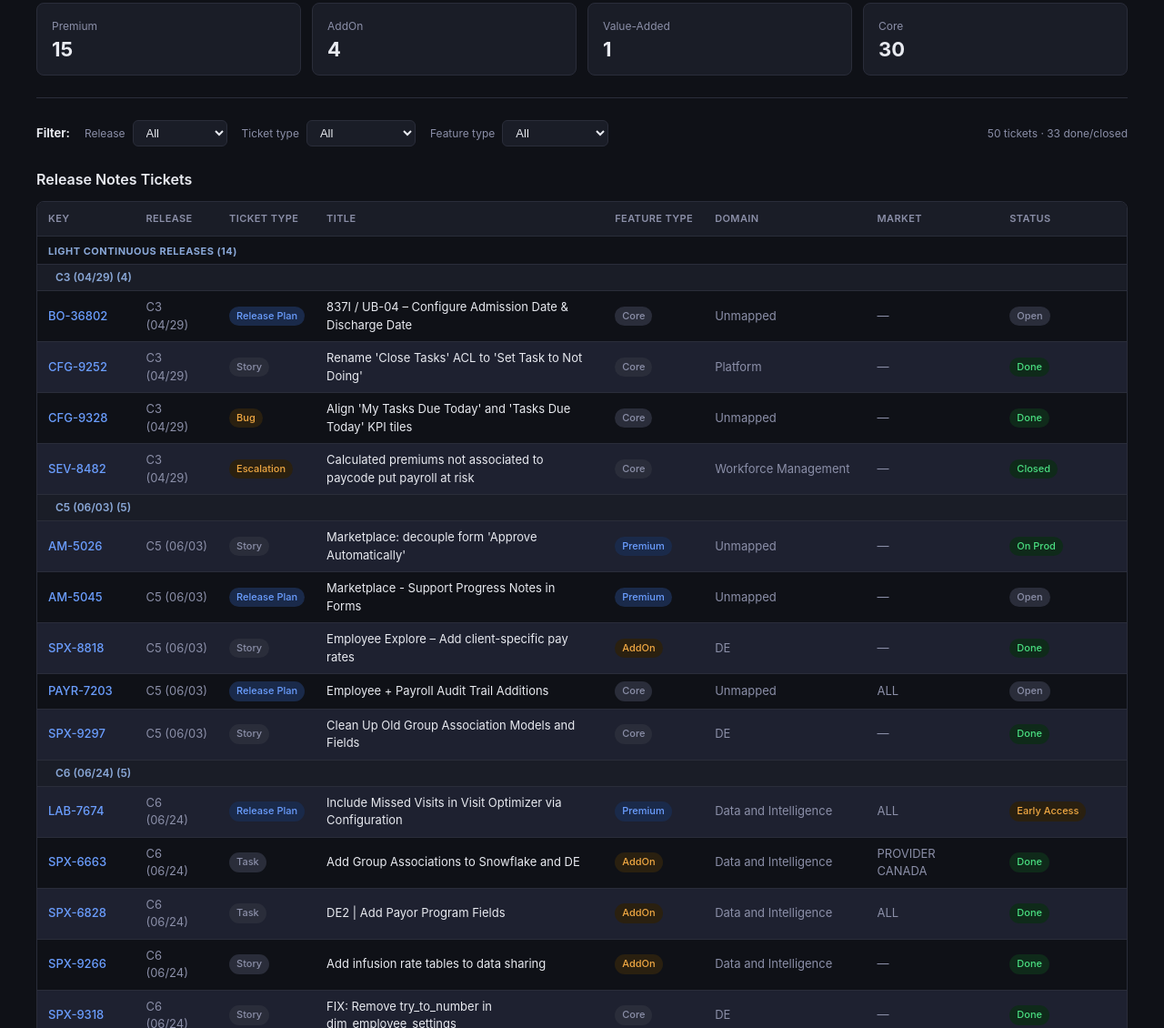
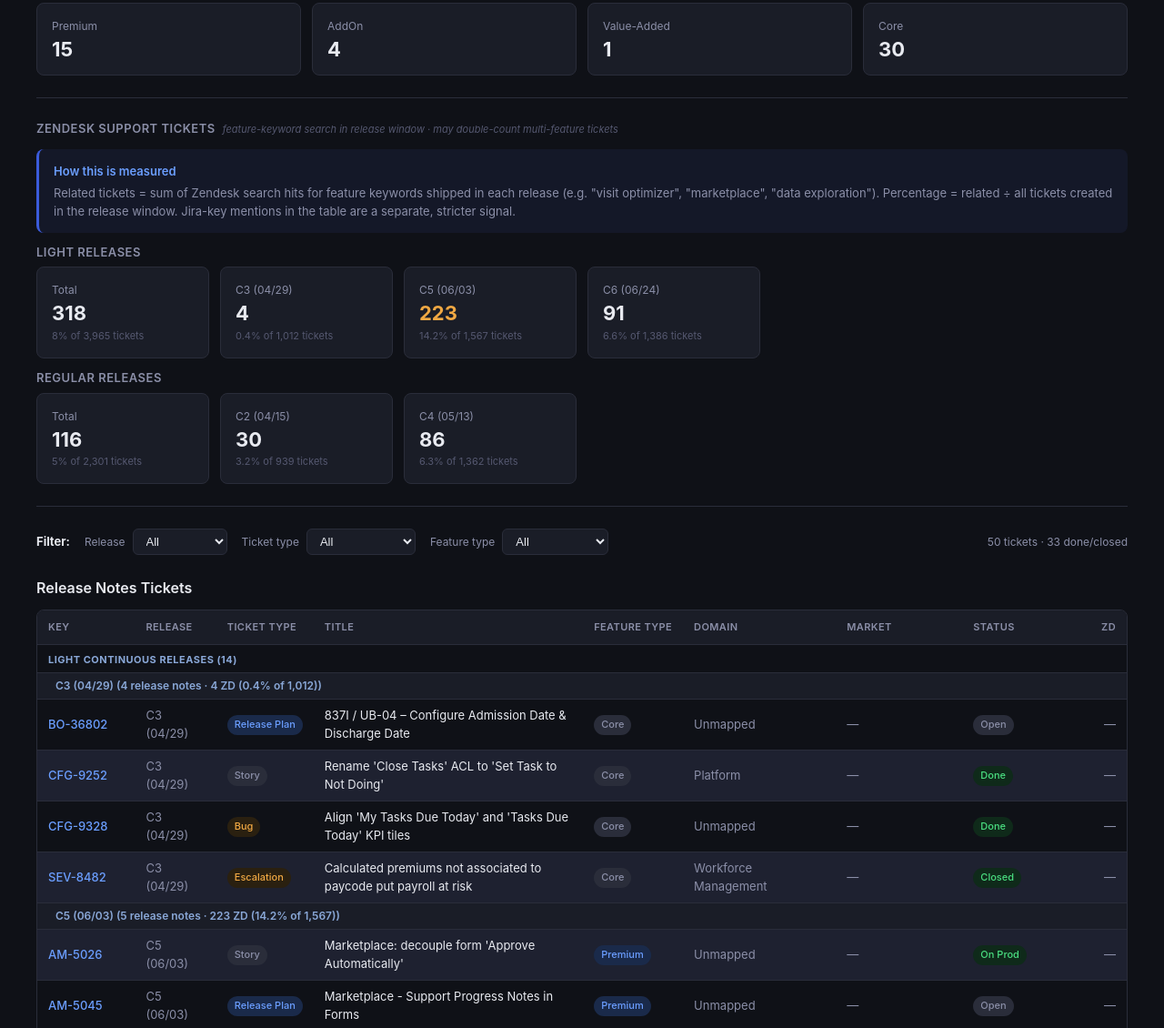
Before and after one commit to martinelachance/continuous-releases-2026, a plain HTML site: page docs/index.html in a window 1280 px wide. Shown: the part 420-1550 px from the top of the page at 91% size. Drawn offline with Linux system fonts and the light colour scheme.

Commit message:
Add Zendesk support ticket counts and share of total per release.
Shows feature-keyword hits in each release window with percentage of all tickets created, grouped by light vs regular releases.

Co-authored-by: Cursor <cursoragent@cursor.com>

```diff
--- a/docs/index.html
+++ b/docs/index.html
@@ -76,6 +76,22 @@
   /* ── Stats ───────────────────────────────────────────── */
   .stat-label { font-size: 12px; color: var(--text-secondary); margin-bottom: 4px; }
   .stat-value { font-size: 22px; font-weight: 700; line-height: 1.1; }
+  .stat-sub { font-size: 11px; color: var(--text-tertiary); margin-top: 4px; }
+  .stat-value.warn { color: var(--pill-warn-fg); }
+
+  .callout {
+    border-radius: 8px;
+    padding: 14px 16px;
+    font-size: 13px;
+    line-height: 1.55;
+    border-left: 3px solid;
+  }
+  .callout-title { font-weight: 600; margin-bottom: 4px; }
+  .callout-note  { background: #141828; border-color: var(--accent-blue); color: var(--text-secondary); }
+  .callout-note  .callout-title { color: var(--text-link); }
+
+  th.right, td.right { text-align: right; }
+  .zd-high { color: var(--pill-warn-fg); font-weight: 600; }
 
   /* ── Pills ───────────────────────────────────────────── */
   .pill {
@@ -232,6 +248,29 @@
 
   <hr class="divider" />
 
+  <!-- Zendesk support -->
+  <div class="stack stack-12">
+    <div class="row row-gap-8">
+      <h3>Zendesk support tickets</h3>
+      <span class="note">feature-keyword search in release window · may double-count multi-feature tickets</span>
+    </div>
+    <div class="callout callout-note">
+      <div class="callout-title">How this is measured</div>
+      Related tickets = sum of Zendesk search hits for feature keywords shipped in each release (e.g. "visit optimizer", "marketplace", "data exploration").
+      Percentage = related ÷ all tickets created in the release window. Jira-key mentions in the table are a separate, stricter signal.
+    </div>
+    <div class="stack stack-6">
+      <h3>Light releases</h3>
+      <div class="grid-6" id="light-zd-stats"></div>
+    </div>
+    <div class="stack stack-6">
+      <h3>Regular releases</h3>
+      <div class="grid-6" id="regular-zd-stats"></div>
+    </div>
+  </div>
+
+  <hr class="divider" />
+
   <!-- Filters -->
   <div class="row row-gap-16">
     <strong style="font-size:13px">Filter:</strong>
@@ -272,6 +311,7 @@
             <th>Domain</th>
             <th>Market</th>
             <th>Status</th>
+            <th class="right">ZD</th>
           </tr>
         </thead>
         <tbody id="table-body"></tbody>
@@ -345,12 +385,14 @@ const TICKETS = [
 const FT_ORDER = { Premium: 0, AddOn: 1, "Value-Added": 2, Core: 3 };
 const LIGHT_RELEASES = new Set(["C1", "C3", "C5", "C6", "C7"]);
 const RELEASE_COUNTS = [
-  { label: "C2 (04/15)", count: 21, light: false },
-  { label: "C3 (04/29)", count: 4,  light: true  },
-  { label: "C4 (05/13)", count: 15, light: false },
-  { label: "C5 (06/03)", count: 5,  light: true  },
-  { label: "C6 (06/24)", count: 5,  light: true  },
+  { label: "C2 (04/15)", count: 21, light: false, zdRelated: 30,  zdTotal: 939,  zdPct: 3.2 },
+  { label: "C3 (04/29)", count: 4,  light: true,  zdRelated: 4,   zdTotal: 1012, zdPct: 0.4 },
+  { label: "C4 (05/13)", count: 15, light: false, zdRelated: 86,  zdTotal: 1362, zdPct: 6.3 },
+  { label: "C5 (06/03)", count: 5,  light: true,  zdRelated: 223, zdTotal: 1567, zdPct: 14.2 },
+  { label: "C6 (06/24)", count: 5,  light: true,  zdRelated: 91,  zdTotal: 1386, zdPct: 6.6 },
 ];
+const ZENDESK_BY_RELEASE = Object.fromEntries(RELEASE_COUNTS.map(r => [r.label, r]));
+const KEY_ZD = {"CARE-297":0,"CFG-8728":0,"CFG-8878":0,"CFG-8884":0,"EI-9984":0,"EI-10258":1,"LAB-6646":0,"LAB-6669":0,"LAB-7237":0,"LAB-7240":0,"PAYR-6861":0,"ADM-3150":0,"AM-4805":0,"AM-4942":0,"ADM-3104":0,"LAB-6671":0,"LAB-6673":0,"SCHED-5823":0,"AFL-855":0,"CFG-9311":0,"EI-10343":0,"BO-36802":0,"CFG-9252":0,"CFG-9328":0,"SEV-8482":0,"ADM-2869":2,"ADM-2940":0,"ADM-3246":0,"AM-4966":0,"AM-5042":0,"CARE-402":1,"CLIN-17807":0,"CLIN-18452":0,"EI-9934":0,"LAB-7467":0,"MOB-11144":0,"MOBD-4190":0,"SCHED-2030":0,"SCHED-5269":0,"SPX-9171":0,"AM-5026":0,"AM-5045":0,"PAYR-7203":1,"SPX-8818":0,"SPX-9297":0,"LAB-7674":0,"SPX-6663":0,"SPX-6828":1,"SPX-9266":0,"SPX-9318":0};
 const FEATURE_TYPES = ["Premium", "AddOn", "Value-Added", "Core"];
 
 function releaseCode(release) {
@@ -390,6 +432,20 @@ function esc(s) {
 function statCard(label, value) {
   return `<div class="card"><div class="stat-label">${esc(label)}</div><div class="stat-value">${esc(String(value))}</div></div>`;
 }
+function zdStatCard(label, related, total, pct) {
+  const warn = pct >= 10 ? " warn" : "";
+  return `<div class="card">
+    <div class="stat-label">${esc(label)}</div>
+    <div class="stat-value${warn}">${related}</div>
+    <div class="stat-sub">${pct}% of ${total.toLocaleString()} tickets</div>
+  </div>`;
+}
+function zdGroupTotal(rows) {
+  const related = rows.reduce((s, r) => s + r.zdRelated, 0);
+  const total = rows.reduce((s, r) => s + r.zdTotal, 0);
+  const pct = total ? Math.round(related / total * 1000) / 10 : 0;
+  return zdStatCard("Total", related, total, pct);
+}
 
 document.getElementById("light-release-stats").innerHTML =
   statCard("Total", TICKETS.filter(t => isLightRelease(t.release)).length) +
@@ -398,6 +454,13 @@ document.getElementById("light-release-stats").innerHTML =
 document.getElementById("regular-release-stats").innerHTML =
   statCard("Total", TICKETS.filter(t => !isLightRelease(t.release)).length) +
   RELEASE_COUNTS.filter(r => !r.light).map(r => statCard(r.label, r.count)).join("");
+
+const lightZd = RELEASE_COUNTS.filter(r => r.light);
+const regularZd = RELEASE_COUNTS.filter(r => !r.light);
+document.getElementById("light-zd-stats").innerHTML =
+  zdGroupTotal(lightZd) + lightZd.map(r => zdStatCard(r.label, r.zdRelated, r.zdTotal, r.zdPct)).join("");
+document.getElementById("regular-zd-stats").innerHTML =
+  zdGroupTotal(regularZd) + regularZd.map(r => zdStatCard(r.label, r.zdRelated, r.zdTotal, r.zdPct)).join("");
 
 const ftCounts = { Premium: 0, AddOn: 0, "Value-Added": 0, Core: 0 };
 for (const t of TICKETS) ftCounts[t.ft]++;
@@ -443,8 +506,14 @@ function render() {
   const tbody = document.getElementById("table-body");
 
   if (sorted.length === 0) {
-    tbody.innerHTML = `<tr class="empty-row"><td colspan="8">No tickets match the selected filters.</td></tr>`;
+    tbody.innerHTML = `<tr class="empty-row"><td colspan="9">No tickets match the selected filters.</td></tr>`;
     return;
+  }
+
+  function zdCell(key) {
+    const n = KEY_ZD[key] || 0;
+    if (!n) return `<td class="right cell-secondary">—</td>`;
+    return `<td class="right">${n}</td>`;
   }
 
   function ticketRow(t) {
@@ -457,12 +526,13 @@ function render() {
       <td class="cell-secondary">${esc(t.domain || "—")}</td>
       <td class="cell-secondary">${esc(t.market || "—")}</td>
       <td>${pill(t.status, statusPillClass(t.status))}</td>
+      ${zdCell(t.key)}
     </tr>`;
   }
 
   function renderReleaseGroup(title, groupClass, tickets) {
     if (tickets.length === 0) return "";
-    let html = `<tr class="section-header ${groupClass}"><td colspan="8">${esc(title)} (${tickets.length})</td></tr>`;
+    let html = `<tr class="section-header ${groupClass}"><td colspan="9">${esc(title)} (${tickets.length})</td></tr>`;
     const byRelease = {};
     for (const t of tickets) (byRelease[t.release] = byRelease[t.release] || []).push(t);
     for (const rel of Object.keys(byRelease).sort((a, b) => releaseSortKey(a) - releaseSortKey(b))) {
@@ -471,7 +541,11 @@ function render() {
         return ftDiff !== 0 ? ftDiff : a.key.localeCompare(b.key);
       });
       const subClass = isLightRelease(rel) ? "light" : "";
-      html += `<tr class="section-subheader ${subClass}"><td colspan="8">${esc(rel)} (${relTickets.length})</td></tr>`;
+      const zd = ZENDESK_BY_RELEASE[rel];
+      const zdLabel = zd
+        ? ` · ${zd.zdRelated} ZD (${zd.zdPct}% of ${zd.zdTotal.toLocaleString()})`
+        : "";
+      html += `<tr class="section-subheader ${subClass}"><td colspan="9">${esc(rel)} (${relTickets.length} release notes${zdLabel})</td></tr>`;
       html += relTickets.map(ticketRow).join("");
     }
     return html;
```
